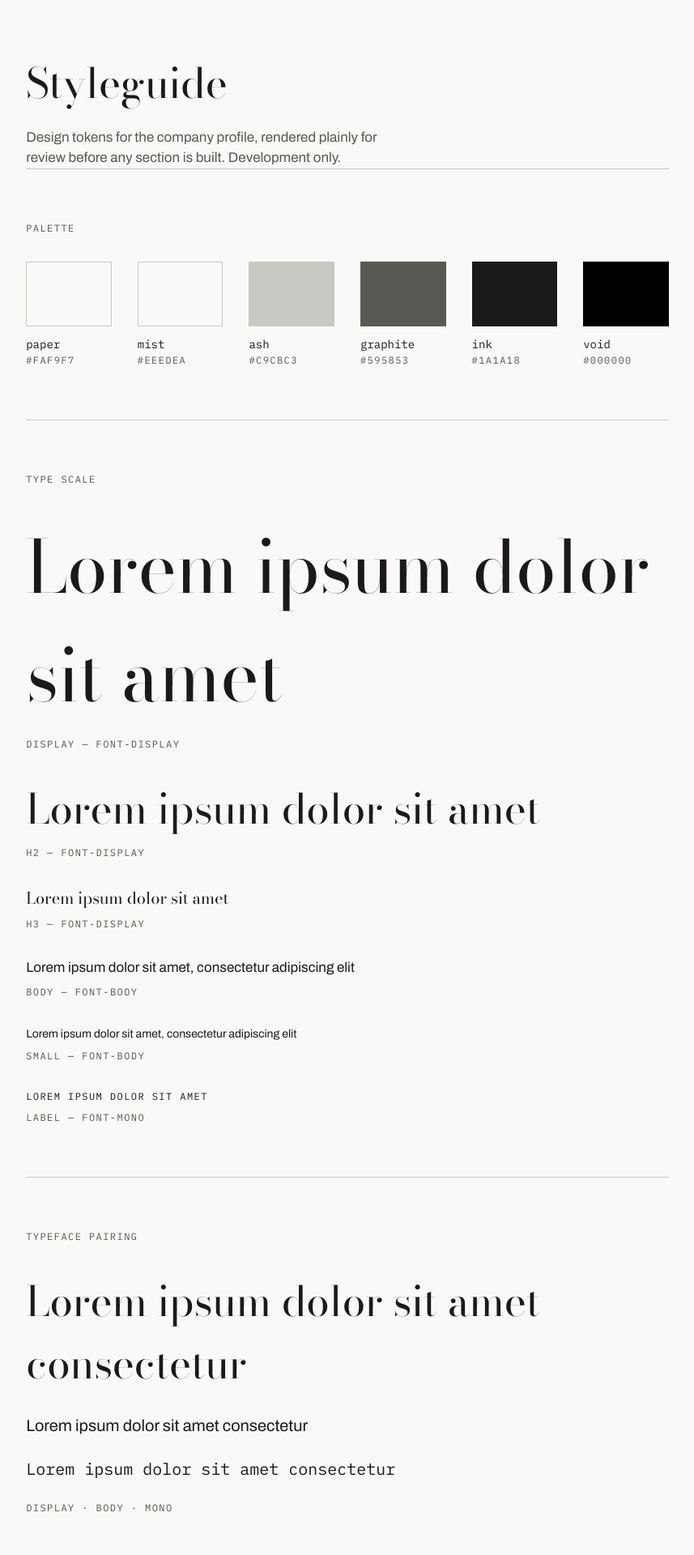
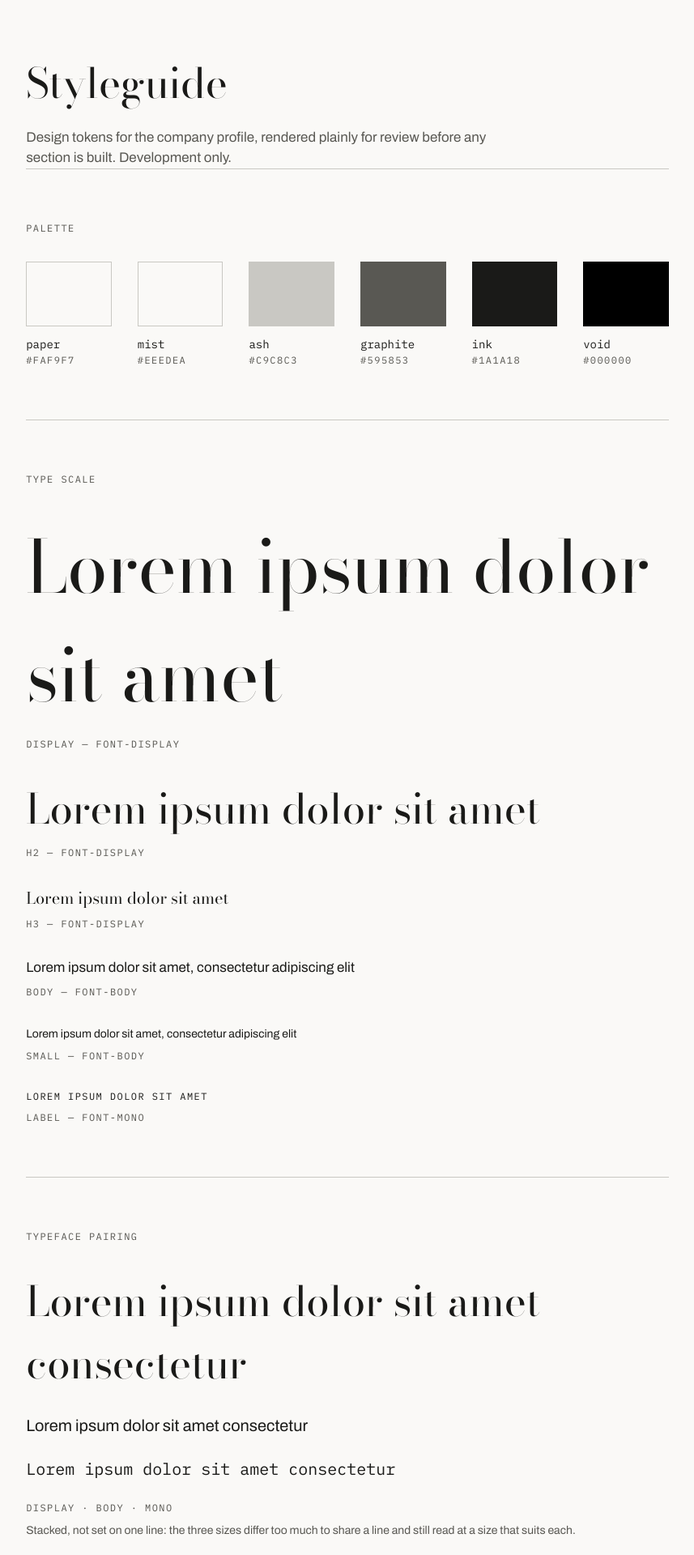
Before and after one commit to Pot-Thief/hca-company-profile, a Next.js app: page /styleguide in a window 1280 px wide. Shown: the top 1920 px of the page at 81% size, without its empty margins (211-1068 px from the left). Built offline with nearby package versions, Linux system fonts and the light colour scheme.

Commit message:
add tracking-label, measure and space-block tokens

```diff
--- a/src/app/globals.css
+++ b/src/app/globals.css
@@ -27,6 +27,9 @@
   --text-body: 1.0625rem;
   --text-small: 0.875rem;
   --text-label: 0.75rem;
+  --tracking-label: 0.12em;
+
+  --container-measure: 62ch;
 
   --duration-fast: 150ms;
   --duration-base: 250ms;
@@ -35,8 +38,11 @@
   --ease-in-out: cubic-bezier(0.65, 0, 0.35, 1);
 
   --nav-h: 4.5rem;
+  /* Section-level intervals are tokenised; anything finer uses Tailwind's
+     default scale on purpose, not because it was overlooked. */
   --space-section: clamp(5rem, 10vw, 9rem);
   --space-gutter: clamp(1.25rem, 4vw, 4rem);
+  --space-block: clamp(1.75rem, 3vw, 3rem);
 }
 
 html {
--- a/src/app/styleguide/page.tsx
+++ b/src/app/styleguide/page.tsx
@@ -10,7 +10,7 @@ const COLORS = [
 ] as const;
 
 const LABEL_CLASS =
-  'font-[family-name:var(--font-mono)] text-[length:var(--text-label)] uppercase tracking-[0.12em]';
+  'font-[family-name:var(--font-mono)] text-[length:var(--text-label)] uppercase tracking-label';
 
 function SectionHeading({ id, children }: { id: string; children: string }) {
   return (
@@ -75,7 +75,7 @@ export default function StyleguidePage() {
         >
           Styleguide
         </h1>
-        <p className="mt-4 max-w-md font-[family-name:var(--font-body)] text-[length:var(--text-body)] text-graphite">
+        <p className="mt-4 max-w-measure font-[family-name:var(--font-body)] text-[length:var(--text-body)] text-graphite">
           Design tokens for the company profile, rendered plainly for review before any section is
           built. Development only.
         </p>
@@ -136,7 +136,7 @@ export default function StyleguidePage() {
           <TypeSample
             token="label"
             family="mono"
-            sampleClassName="font-[family-name:var(--font-mono)] text-[length:var(--text-label)] uppercase tracking-[0.12em]"
+            sampleClassName="font-[family-name:var(--font-mono)] text-[length:var(--text-label)] uppercase tracking-label"
             text="Lorem ipsum dolor sit amet"
           />
         </div>
@@ -156,6 +156,10 @@ export default function StyleguidePage() {
           </p>
         </div>
         <p className={`mt-6 ${LABEL_CLASS} text-graphite`}>display &middot; body &middot; mono</p>
+        <p className="mt-2 font-[family-name:var(--font-body)] text-[length:var(--text-small)] text-graphite">
+          Stacked, not set on one line: the three sizes differ too much to share a line and still
+          read at a size that suits each.
+        </p>
       </section>
 
       <section aria-labelledby="motion" className="border-t border-ash py-16">
```
Also changed, not shown: 1 other file (tests, documents, lock files or other folders).
